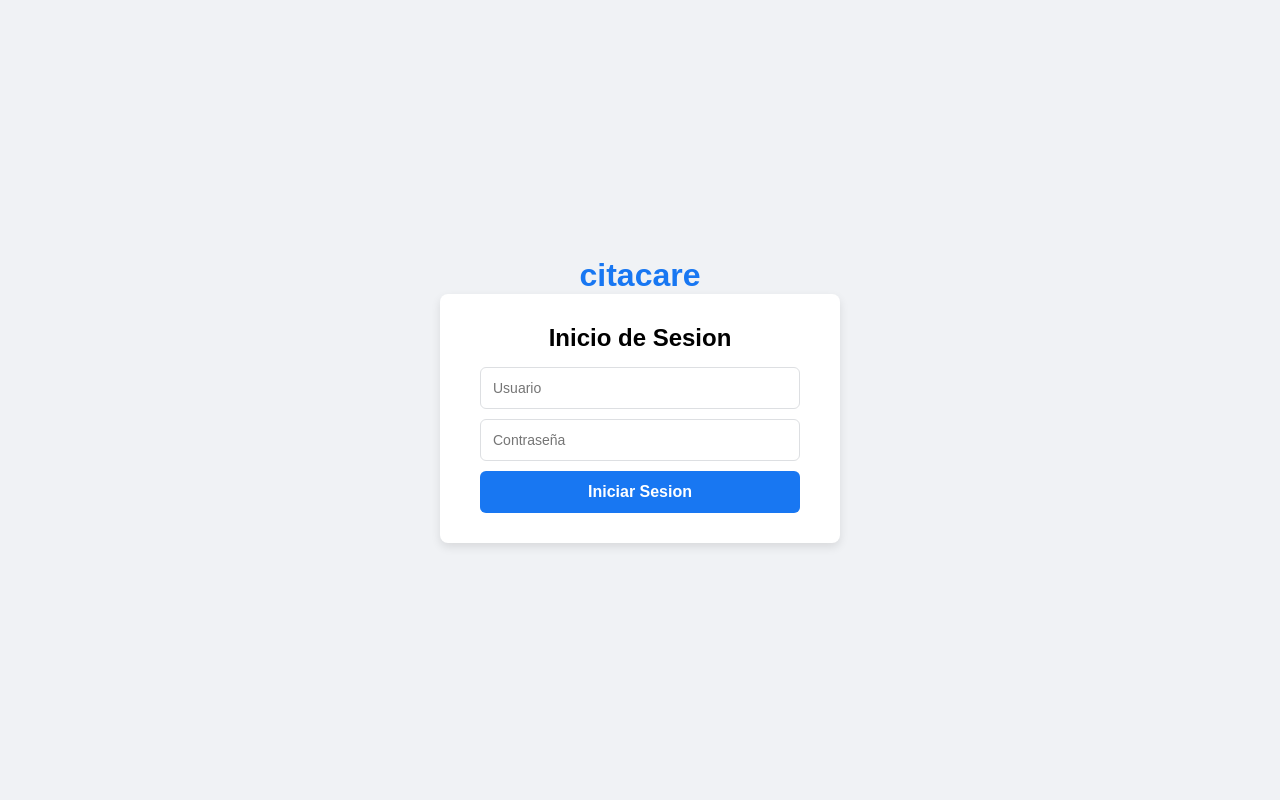
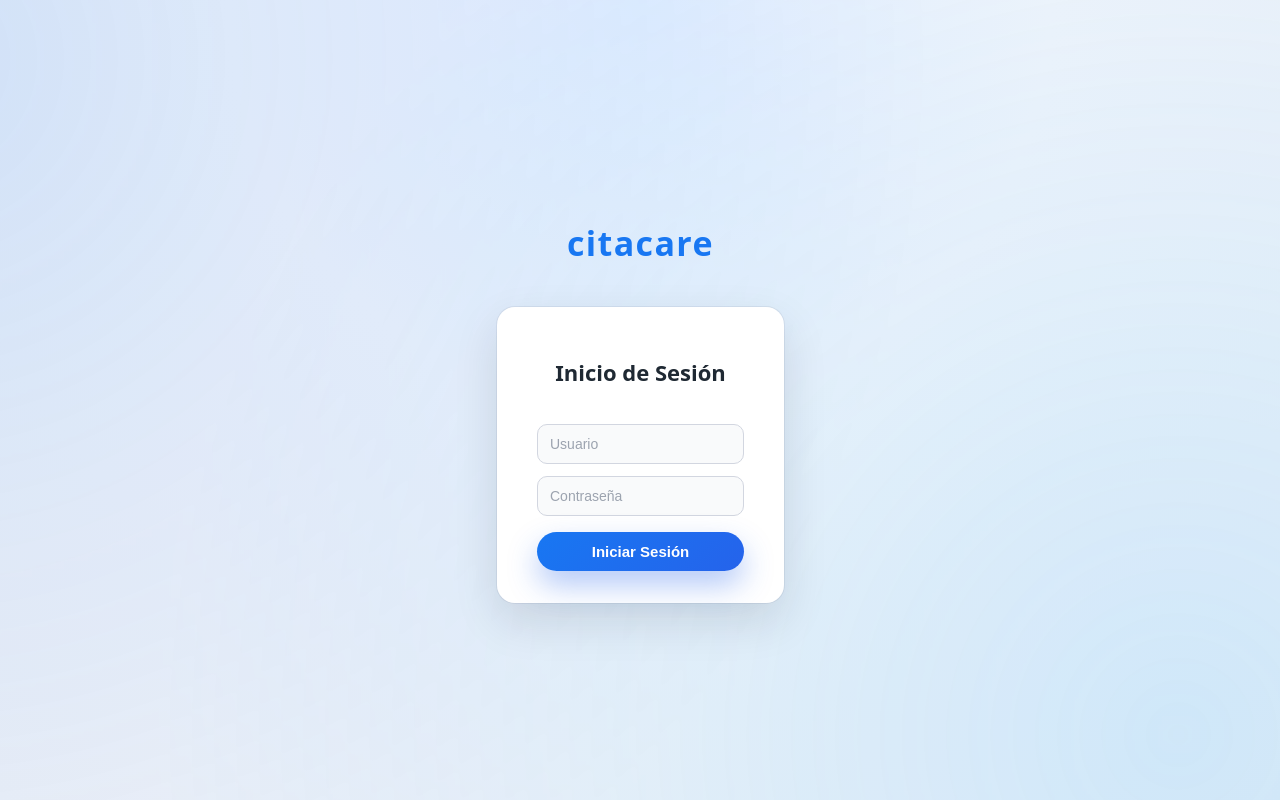
Before and after one commit to PhoenixBlazeTech/Gestor-de-citas, a React (Create React App) app in the folder client/: page / in a window 1280 px wide. Built offline with nearby package versions, Linux system fonts and the light colour scheme.

Commit message:
Change in UI

```diff
--- a/client/src/Header.js
+++ b/client/src/Header.js
@@ -38,13 +38,17 @@ function Header({username}){
             <h1>CitaCare</h1>
         </div>
         <div className="user-menu">
-            {/* Botón con la flecha dinámica */}
-            <button onClick={toggleMenu} className="user-button">
-                    {nombreCompleto}
-                    <span className="dropdown-arrow">
-                        {menuOpen ? "v" : "ʌ"}
-                    </span>
-                </button>
+            <button
+                onClick={toggleMenu}
+                className={`user-button ${menuOpen ? "is-open" : ""}`}
+            >
+                <span className="user-avatar">
+                    <svg width="14" height="14" viewBox="0 0 24 24" fill="currentColor">
+                        <path d="M12 12c2.21 0 4-1.79 4-4s-1.79-4-4-4-4 1.79-4 4 1.79 4 4 4zm0 2c-2.67 0-8 1.34-8 4v2h16v-2c0-2.66-5.33-4-8-4z"/>
+                    </svg>
+                </span>
+                <span className="user-name">{nombreCompleto || "Usuario"}</span>
+            </button>
             {menuOpen && (
                 <ul className="dropdown-menu">
                     <li>
--- a/client/src/Login.css
+++ b/client/src/Login.css
@@ -1,122 +1,183 @@
-/* General Reset */
-* {
-    margin: 0;
-    padding: 0;
+/* Reset muy ligero solo dentro del login */
+.login-page *,
+.login-page *::before,
+.login-page *::after {
   box-sizing: border-box;
 }
 
-  .Content{
-    font-family: Arial, sans-serif;
-    background-color: #f0f2f5; /* Fondo similar al login de Facebook */
+.login-page {
+  font-family: system-ui, -apple-system, BlinkMacSystemFont, "Segoe UI", sans-serif;
+  min-height: 100vh;
   display: flex;
+  align-items: center;
   justify-content: center;
-    align-items: center;
-    height: 100vh;
-    width: 100%;
-    flex-direction: column;
+  position: relative;
+  overflow: hidden;
+  background: radial-gradient(circle at top, var(--color-primary-soft) 0, #f4f6fb 40%, #eef1f7 100%);
 }
 
-  /* Contenedor principal del formulario */
-  .Container_log {
-    background-color: #ffffff; /* Fondo blanco del formulario */
-    padding: 30px 40px;
-    border-radius: 8px;
-    box-shadow: 0 4px 10px rgba(0, 0, 0, 0.1); /* Sombra suave */
-    width: 100%;
-    max-width: 400px;
-    display: flex;
-    flex-direction: column; /* Alinear elementos verticalmente */
-    align-items: center; /* Centrar los elementos horizontalmente */
-    gap: 15px; /* Espaciado entre los elementos */
-}
-  /* Título */
-h1 {
-    font-size: 32px;
-    color: #1877f2; /* Azul de Facebook */
-    font-weight: bold;
-    text-transform: lowercase;
-}
-  /* Campos de entrada */
-input[type="text"],
-input[type="password"] {
-    width: 100%;
-    padding: 12px;
-    border: 1px solid #dddfe2; /* Borde gris claro */
-    border-radius: 6px;
-    font-size: 14px;
-    margin-bottom: 10px;
+/* Fondo animado suave */
+.login-background {
+  position: absolute;
+  inset: -20%;
+  background:
+    radial-gradient(circle at 10% 20%, rgba(24, 119, 242, 0.15) 0, transparent 55%),
+    radial-gradient(circle at 80% 80%, rgba(66, 183, 255, 0.18) 0, transparent 60%);
+  filter: blur(4px);
+  animation: float-bg 18s ease-in-out infinite alternate;
+  pointer-events: none;
 }
 
-input[type="text"]:focus,
-input[type="password"]:focus {
-    outline: none;
-    border-color: #1877f2; /* Azul al enfocar */
-    box-shadow: 0 0 4px rgba(24, 119, 242, 0.4); /* Sombra azul clara */
+@keyframes float-bg {
+  from {
+    transform: translate3d(0, 0, 0) scale(1);
+  }
+  to {
+    transform: translate3d(-12px, -18px, 0) scale(1.03);
+  }
 }
 
-  /* Botón de inicio de sesión */
-button[type="submit"] {
-    width: 100%;
-    padding: 12px;
-    background-color: #1877f2; /* Azul Facebook */
-    color: #fff;
-    border: none;
-    border-radius: 6px;
-    font-size: 16px;
-    font-weight: bold;
-    cursor: pointer;
-    transition: background-color 0.3s;
+.login-content {
+  position: relative;
+  z-index: 1;
+  display: flex;
+  flex-direction: column;
+  align-items: center;
+  gap: 18px;
 }
 
-button[type="submit"]:hover {
-    background-color: #165ec9; /* Azul más oscuro al pasar el mouse */
+.login-logo {
+  font-size: 34px;
+  color: var(--color-primary);
+  font-weight: 800;
+  letter-spacing: 0.04em;
+  text-transform: lowercase;
+  animation: logo-pop 550ms ease-out forwards;
+  opacity: 0;
 }
 
-  /* Enlace de olvidaste tu cuenta */
-  a {
-    font-size: 14px;
-    color: #1877f2; /* Azul de Facebook */
-    text-decoration: none;
+@keyframes logo-pop {
+  0% {
+    transform: translateY(-12px) scale(0.96);
+    opacity: 0;
+  }
+  60% {
+    transform: translateY(2px) scale(1.02);
+    opacity: 1;
+  }
+  100% {
+    transform: translateY(0) scale(1);
+    opacity: 1;
+  }
 }
 
-  a:hover {
-    text-decoration: underline;
+.login-card {
+  background-color: var(--color-surface);
+  padding: 32px 40px;
+  border-radius: 18px;
+  width: 100%;
+  max-width: 420px;
+  box-shadow:
+    var(--shadow-strong),
+    0 0 0 1px rgba(148, 163, 184, 0.18);
+  display: flex;
+  flex-direction: column;
+  gap: 18px;
+  backdrop-filter: blur(10px);
+  animation: card-in 680ms cubic-bezier(0.2, 0.75, 0.25, 1.05) forwards;
+  opacity: 0;
+  transform-origin: center;
 }
 
-  /* Botón de crear cuenta */
-  button.create-account {
-    width: 100%;
-    padding: 12px;
-    background-color: #42b72a; /* Verde Facebook */
-    color: #fff;
-    border: none;
-    border-radius: 6px;
-    font-size: 16px;
-    font-weight: bold;
-    cursor: pointer;
-    transition: background-color 0.3s;
+@keyframes card-in {
+  0% {
+    transform: translateY(22px) scale(0.96);
+    opacity: 0;
+  }
+  60% {
+    transform: translateY(-4px) scale(1.01);
+    opacity: 1;
+  }
+  100% {
+    transform: translateY(0) scale(1);
+    opacity: 1;
+  }
 }
 
-  button.create-account:hover {
-    background-color: #36a420; /* Verde más oscuro */
+.login-title {
+  font-size: 22px;
+  font-weight: 700;
+  color: var(--color-text-main);
+  text-align: center;
+}
+
+.login-form {
+  display: flex;
+  flex-direction: column;
+  gap: 12px;
+}
+
+.login-form input[type="text"],
+.login-form input[type="password"] {
+  width: 100%;
+  padding: 11px 12px;
+  border-radius: 10px;
+  border: 1px solid #d2d6e0;
+  font-size: 14px;
+  transition: border-color 0.22s ease, box-shadow 0.22s ease, transform 0.16s ease;
+  background-color: #f9fafb;
+}
+
+.login-form input::placeholder {
+  color: #9ca3af;
+}
+
+.login-form input:focus {
+  outline: none;
+  border-color: var(--color-primary);
+  box-shadow: 0 0 0 1px rgba(24, 119, 242, 0.35), 0 10px 22px rgba(59, 130, 246, 0.18);
+  background-color: #ffffff;
+  transform: translateY(-1px);
+}
+
+.login-form button[type="submit"] {
+  margin-top: 4px;
+  width: 100%;
+  padding: 11px 12px;
+  border-radius: 999px;
+  border: none;
+  background: linear-gradient(135deg, var(--color-primary), #2563eb);
+  color: #ffffff;
+  font-size: 15px;
+  font-weight: 600;
+  cursor: pointer;
+  display: inline-flex;
+  align-items: center;
+  justify-content: center;
+  gap: 6px;
+  box-shadow: 0 14px 30px rgba(37, 99, 235, 0.35);
+  transition: transform 0.16s ease-out, box-shadow 0.2s ease-out, filter 0.2s ease-out;
+}
+
+.login-form button[type="submit"]:hover {
+  transform: translateY(-1px) scale(1.01);
+  box-shadow: 0 18px 40px rgba(37, 99, 235, 0.45);
+  filter: brightness(1.04);
+}
+
+.login-form button[type="submit"]:active {
+  transform: translateY(1px) scale(0.99);
+  box-shadow: 0 8px 20px rgba(37, 99, 235, 0.3);
 }
 
 /* Responsivo */
-  @media (max-width: 500px) {
-    .Container_log {
-      padding: 20px 30px;
+@media (max-width: 600px) {
+  .login-card {
+    padding: 24px 18px;
+    margin: 0 14px;
   }
 
-    h1 {
+  .login-logo {
     font-size: 28px;
   }
-
-    input[type="text"],
-    input[type="password"] {
-      font-size: 13px;
 }
-
-    button {
-      font-size: 14px;
-    }
-  }
--- a/client/src/index.css
+++ b/client/src/index.css
@@ -1,3 +1,23 @@
+/* Variables de tema globales para mantener coherencia visual */
+:root {
+  --color-primary: #1877f2;
+  --color-primary-dark: #1450c8;
+  --color-primary-soft: #e6f0ff;
+  --color-surface: #ffffff;
+  --color-surface-muted: #f4f4f6;
+  --color-border-subtle: #e2e4ea;
+  --color-text-main: #1f2933;
+  --color-text-soft: #6b7280;
+  --color-danger: #dc3545;
+
+  --radius-sm: 4px;
+  --radius-md: 8px;
+  --radius-lg: 16px;
+
+  --shadow-soft: 0 4px 10px rgba(15, 23, 42, 0.08);
+  --shadow-strong: 0 18px 45px rgba(15, 23, 42, 0.12);
+}
+
 body {
   margin: 0;
   font-family: -apple-system, BlinkMacSystemFont, 'Segoe UI', 'Roboto', 'Oxygen',
@@ -5,6 +25,10 @@ body {
     sans-serif;
   -webkit-font-smoothing: antialiased;
   -moz-osx-font-smoothing: grayscale;
+  background-color: var(--color-surface-muted);
+  color: var(--color-text-main);
+  max-width: 100vw;
+  overflow-x: hidden;
 }
 
 code {
--- a/client/src/login.js
+++ b/client/src/login.js
@@ -45,18 +45,35 @@ function Login() {
         alert("Error al conectar con el servidor");
     }
     };
+
     return (
-    <div className="Content">
-        <h1>CitaCare</h1>
-        <div className="Container_log">
-            <h2>Inicio de Sesion</h2>
-            <form onSubmit={handleSubmit}>
-                <input id="user" type="text" name="user" placeholder="Usuario" value={usuario} onChange={(e) => setUser(e.target.value)}/>
-                <input type="password" name="password" placeholder="Contraseña" value={contrasenia} onChange={(e) => setPassword(e.target.value)}/>
-                <button type="submit">Iniciar Sesion</button>
-            </form>
+        <div className="login-page">
+            <div className="login-background" />
+            <div className="login-content">
+                <h1 className="login-logo">citaCare</h1>
+                <div className="login-card">
+                    <h2 className="login-title">Inicio de Sesión</h2>
+                    <form onSubmit={handleSubmit} className="login-form">
+                        <input
+                            id="user"
+                            type="text"
+                            name="user"
+                            placeholder="Usuario"
+                            value={usuario}
+                            onChange={(e) => setUser(e.target.value)}
+                        />
+                        <input
+                            type="password"
+                            name="password"
+                            placeholder="Contraseña"
+                            value={contrasenia}
+                            onChange={(e) => setPassword(e.target.value)}
+                        />
+                        <button type="submit">Iniciar Sesión</button>
+                    </form>
+                </div>
+            </div>
         </div>
-    </div>
     );
 }
 
```
Also changed, not shown: client/src/Header.css (+73 -25 lines), client/src/Main.css (+40 -36 lines), 1 other file (tests, documents, lock files or other folders). Lines whose indentation alone changed are shown as unchanged.
